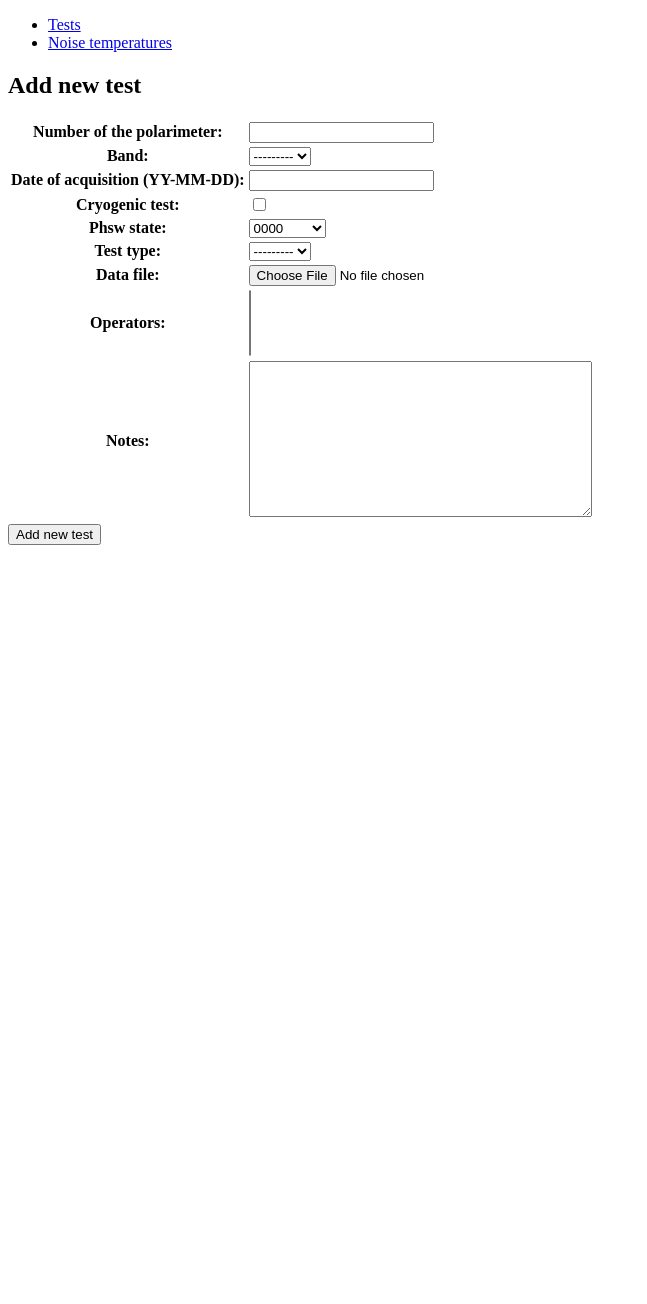
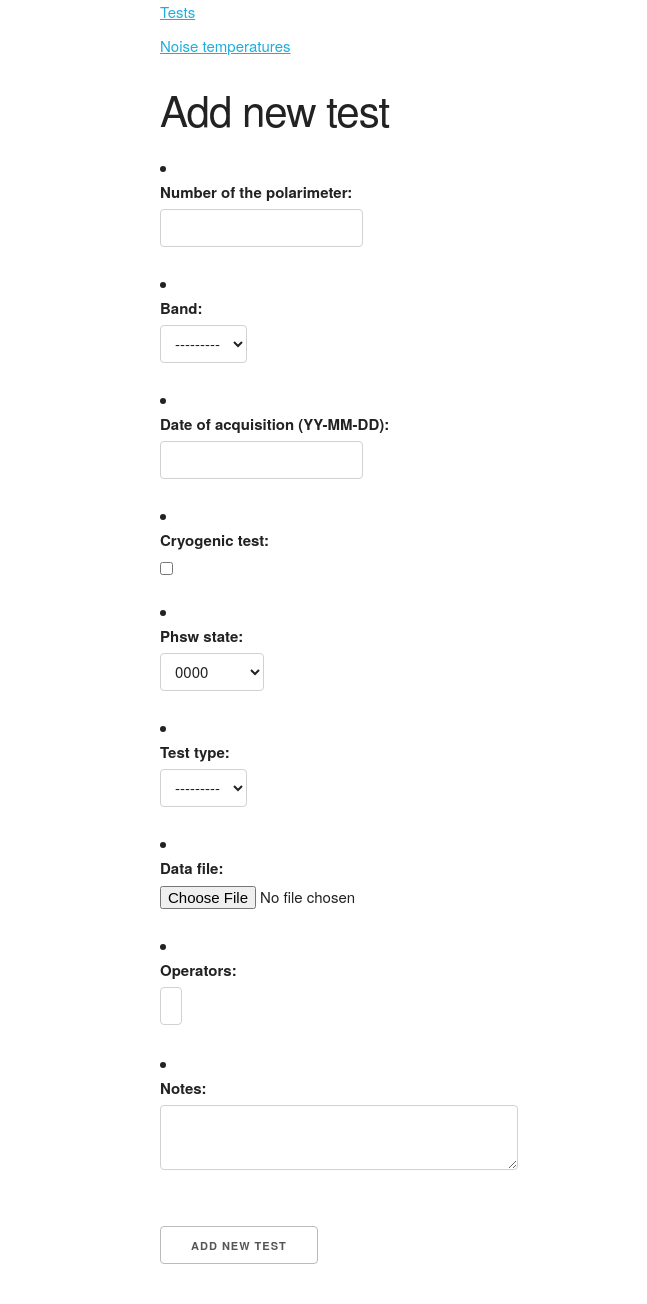
Before and after one commit to lspestrip/stdb2, a Django app: page /unittests/tests/create in a window 1280 px wide. Shown: the whole page, without its empty margins (0-647 px from the left). Before the commit the page ends 545 px from the top, so only its background shows below. Run offline with Django 3.2, Linux system fonts and the light colour scheme; data that the repository does not hold is empty.

Commit message:
Add basic CSS styling to a few pages

```diff
--- /dev/null
+++ b/unittests/static/unittests/skeleton.css
@@ -0,0 +1,418 @@
+/*
+* Skeleton V2.0.4
+* Copyright 2014, Dave Gamache
+* www.getskeleton.com
+* Free to use under the MIT license.
+* http://www.opensource.org/licenses/mit-license.php
+* 12/29/2014
+*/
+
+
+/* Table of contents
+––––––––––––––––––––––––––––––––––––––––––––––––––
+- Grid
+- Base Styles
+- Typography
+- Links
+- Buttons
+- Forms
+- Lists
+- Code
+- Tables
+- Spacing
+- Utilities
+- Clearing
+- Media Queries
+*/
+
+
+/* Grid
+–––––––––––––––––––––––––––––––––––––––––––––––––– */
+.container {
+  position: relative;
+  width: 100%;
+  max-width: 960px;
+  margin: 0 auto;
+  padding: 0 20px;
+  box-sizing: border-box; }
+.column,
+.columns {
+  width: 100%;
+  float: left;
+  box-sizing: border-box; }
+
+/* For devices larger than 400px */
+@media (min-width: 400px) {
+  .container {
+    width: 85%;
+    padding: 0; }
+}
+
+/* For devices larger than 550px */
+@media (min-width: 550px) {
+  .container {
+    width: 80%; }
+  .column,
+  .columns {
+    margin-left: 4%; }
+  .column:first-child,
+  .columns:first-child {
+    margin-left: 0; }
+
+  .one.column,
+  .one.columns                    { width: 4.66666666667%; }
+  .two.columns                    { width: 13.3333333333%; }
+  .three.columns                  { width: 22%;            }
+  .four.columns                   { width: 30.6666666667%; }
+  .five.columns                   { width: 39.3333333333%; }
+  .six.columns                    { width: 48%;            }
+  .seven.columns                  { width: 56.6666666667%; }
+  .eight.columns                  { width: 65.3333333333%; }
+  .nine.columns                   { width: 74.0%;          }
+  .ten.columns                    { width: 82.6666666667%; }
+  .eleven.columns                 { width: 91.3333333333%; }
+  .twelve.columns                 { width: 100%; margin-left: 0; }
+
+  .one-third.column               { width: 30.6666666667%; }
+  .two-thirds.column              { width: 65.3333333333%; }
+
+  .one-half.column                { width: 48%; }
+
+  /* Offsets */
+  .offset-by-one.column,
+  .offset-by-one.columns          { margin-left: 8.66666666667%; }
+  .offset-by-two.column,
+  .offset-by-two.columns          { margin-left: 17.3333333333%; }
+  .offset-by-three.column,
+  .offset-by-three.columns        { margin-left: 26%;            }
+  .offset-by-four.column,
+  .offset-by-four.columns         { margin-left: 34.6666666667%; }
+  .offset-by-five.column,
+  .offset-by-five.columns         { margin-left: 43.3333333333%; }
+  .offset-by-six.column,
+  .offset-by-six.columns          { margin-left: 52%;            }
+  .offset-by-seven.column,
+  .offset-by-seven.columns        { margin-left: 60.6666666667%; }
+  .offset-by-eight.column,
+  .offset-by-eight.columns        { margin-left: 69.3333333333%; }
+  .offset-by-nine.column,
+  .offset-by-nine.columns         { margin-left: 78.0%;          }
+  .offset-by-ten.column,
+  .offset-by-ten.columns          { margin-left: 86.6666666667%; }
+  .offset-by-eleven.column,
+  .offset-by-eleven.columns       { margin-left: 95.3333333333%; }
+
+  .offset-by-one-third.column,
+  .offset-by-one-third.columns    { margin-left: 34.6666666667%; }
+  .offset-by-two-thirds.column,
+  .offset-by-two-thirds.columns   { margin-left: 69.3333333333%; }
+
+  .offset-by-one-half.column,
+  .offset-by-one-half.columns     { margin-left: 52%; }
+
+}
+
+
+/* Base Styles
+–––––––––––––––––––––––––––––––––––––––––––––––––– */
+/* NOTE
+html is set to 62.5% so that all the REM measurements throughout Skeleton
+are based on 10px sizing. So basically 1.5rem = 15px :) */
+html {
+  font-size: 62.5%; }
+body {
+  font-size: 1.5em; /* currently ems cause chrome bug misinterpreting rems on body element */
+  line-height: 1.6;
+  font-weight: 400;
+  font-family: "Raleway", "HelveticaNeue", "Helvetica Neue", Helvetica, Arial, sans-serif;
+  color: #222; }
+
+
+/* Typography
+–––––––––––––––––––––––––––––––––––––––––––––––––– */
+h1, h2, h3, h4, h5, h6 {
+  margin-top: 0;
+  margin-bottom: 2rem;
+  font-weight: 300; }
+h1 { font-size: 4.0rem; line-height: 1.2;  letter-spacing: -.1rem;}
+h2 { font-size: 3.6rem; line-height: 1.25; letter-spacing: -.1rem; }
+h3 { font-size: 3.0rem; line-height: 1.3;  letter-spacing: -.1rem; }
+h4 { font-size: 2.4rem; line-height: 1.35; letter-spacing: -.08rem; }
+h5 { font-size: 1.8rem; line-height: 1.5;  letter-spacing: -.05rem; }
+h6 { font-size: 1.5rem; line-height: 1.6;  letter-spacing: 0; }
+
+/* Larger than phablet */
+@media (min-width: 550px) {
+  h1 { font-size: 5.0rem; }
+  h2 { font-size: 4.2rem; }
+  h3 { font-size: 3.6rem; }
+  h4 { font-size: 3.0rem; }
+  h5 { font-size: 2.4rem; }
+  h6 { font-size: 1.5rem; }
+}
+
+p {
+  margin-top: 0; }
+
+
+/* Links
+–––––––––––––––––––––––––––––––––––––––––––––––––– */
+a {
+  color: #1EAEDB; }
+a:hover {
+  color: #0FA0CE; }
+
+
+/* Buttons
+–––––––––––––––––––––––––––––––––––––––––––––––––– */
+.button,
+button,
+input[type="submit"],
+input[type="reset"],
+input[type="button"] {
+  display: inline-block;
+  height: 38px;
+  padding: 0 30px;
+  color: #555;
+  text-align: center;
+  font-size: 11px;
+  font-weight: 600;
+  line-height: 38px;
+  letter-spacing: .1rem;
+  text-transform: uppercase;
+  text-decoration: none;
+  white-space: nowrap;
+  background-color: transparent;
+  border-radius: 4px;
+  border: 1px solid #bbb;
+  cursor: pointer;
+  box-sizing: border-box; }
+.button:hover,
+button:hover,
+input[type="submit"]:hover,
+input[type="reset"]:hover,
+input[type="button"]:hover,
+.button:focus,
+button:focus,
+input[type="submit"]:focus,
+input[type="reset"]:focus,
+input[type="button"]:focus {
+  color: #333;
+  border-color: #888;
+  outline: 0; }
+.button.button-primary,
+button.button-primary,
+input[type="submit"].button-primary,
+input[type="reset"].button-primary,
+input[type="button"].button-primary {
+  color: #FFF;
+  background-color: #33C3F0;
+  border-color: #33C3F0; }
+.button.button-primary:hover,
+button.button-primary:hover,
+input[type="submit"].button-primary:hover,
+input[type="reset"].button-primary:hover,
+input[type="button"].button-primary:hover,
+.button.button-primary:focus,
+button.button-primary:focus,
+input[type="submit"].button-primary:focus,
+input[type="reset"].button-primary:focus,
+input[type="button"].button-primary:focus {
+  color: #FFF;
+  background-color: #1EAEDB;
+  border-color: #1EAEDB; }
+
+
+/* Forms
+–––––––––––––––––––––––––––––––––––––––––––––––––– */
+input[type="email"],
+input[type="number"],
+input[type="search"],
+input[type="text"],
+input[type="tel"],
+input[type="url"],
+input[type="password"],
+textarea,
+select {
+  height: 38px;
+  padding: 6px 10px; /* The 6px vertically centers text on FF, ignored by Webkit */
+  background-color: #fff;
+  border: 1px solid #D1D1D1;
+  border-radius: 4px;
+  box-shadow: none;
+  box-sizing: border-box; }
+/* Removes awkward default styles on some inputs for iOS */
+input[type="email"],
+input[type="number"],
+input[type="search"],
+input[type="text"],
+input[type="tel"],
+input[type="url"],
+input[type="password"],
+textarea {
+  -webkit-appearance: none;
+     -moz-appearance: none;
+          appearance: none; }
+textarea {
+  min-height: 65px;
+  padding-top: 6px;
+  padding-bottom: 6px; }
+input[type="email"]:focus,
+input[type="number"]:focus,
+input[type="search"]:focus,
+input[type="text"]:focus,
+input[type="tel"]:focus,
+input[type="url"]:focus,
+input[type="password"]:focus,
+textarea:focus,
+select:focus {
+  border: 1px solid #33C3F0;
+  outline: 0; }
+label,
+legend {
+  display: block;
+  margin-bottom: .5rem;
+  font-weight: 600; }
+fieldset {
+  padding: 0;
+  border-width: 0; }
+input[type="checkbox"],
+input[type="radio"] {
+  display: inline; }
+label > .label-body {
+  display: inline-block;
+  margin-left: .5rem;
+  font-weight: normal; }
+
+
+/* Lists
+–––––––––––––––––––––––––––––––––––––––––––––––––– */
+ul {
+  list-style: circle inside; }
+ol {
+  list-style: decimal inside; }
+ol, ul {
+  padding-left: 0;
+  margin-top: 0; }
+ul ul,
+ul ol,
+ol ol,
+ol ul {
+  margin: 1.5rem 0 1.5rem 3rem;
+  font-size: 90%; }
+li {
+  margin-bottom: 1rem; }
+
+
+/* Code
+–––––––––––––––––––––––––––––––––––––––––––––––––– */
+code {
+  padding: .2rem .5rem;
+  margin: 0 .2rem;
+  font-size: 90%;
+  white-space: nowrap;
+  background: #F1F1F1;
+  border: 1px solid #E1E1E1;
+  border-radius: 4px; }
+pre > code {
+  display: block;
+  padding: 1rem 1.5rem;
+  white-space: pre; }
+
+
+/* Tables
+–––––––––––––––––––––––––––––––––––––––––––––––––– */
+th,
+td {
+  padding: 12px 15px;
+  text-align: left;
+  border-bottom: 1px solid #E1E1E1; }
+th:first-child,
+td:first-child {
+  padding-left: 0; }
+th:last-child,
+td:last-child {
+  padding-right: 0; }
+
+
+/* Spacing
+–––––––––––––––––––––––––––––––––––––––––––––––––– */
+button,
+.button {
+  margin-bottom: 1rem; }
+input,
+textarea,
+select,
+fieldset {
+  margin-bottom: 1.5rem; }
+pre,
+blockquote,
+dl,
+figure,
+table,
+p,
+ul,
+ol,
+form {
+  margin-bottom: 2.5rem; }
+
+
+/* Utilities
+–––––––––––––––––––––––––––––––––––––––––––––––––– */
+.u-full-width {
+  width: 100%;
+  box-sizing: border-box; }
+.u-max-full-width {
+  max-width: 100%;
+  box-sizing: border-box; }
+.u-pull-right {
+  float: right; }
+.u-pull-left {
+  float: left; }
+
+
+/* Misc
+–––––––––––––––––––––––––––––––––––––––––––––––––– */
+hr {
+  margin-top: 3rem;
+  margin-bottom: 3.5rem;
+  border-width: 0;
+  border-top: 1px solid #E1E1E1; }
+
+
+/* Clearing
+–––––––––––––––––––––––––––––––––––––––––––––––––– */
+
+/* Self Clearing Goodness */
+.container:after,
+.row:after,
+.u-cf {
+  content: "";
+  display: table;
+  clear: both; }
+
+
+/* Media Queries
+–––––––––––––––––––––––––––––––––––––––––––––––––– */
+/*
+Note: The best way to structure the use of media queries is to create the queries
+near the relevant code. For example, if you wanted to change the styles for buttons
+on small devices, paste the mobile query code up in the buttons section and style it
+there.
+*/
+
+
+/* Larger than mobile */
+@media (min-width: 400px) {}
+
+/* Larger than phablet (also point when grid becomes active) */
+@media (min-width: 550px) {}
+
+/* Larger than tablet */
+@media (min-width: 750px) {}
+
+/* Larger than desktop */
+@media (min-width: 1000px) {}
+
+/* Larger than Desktop HD */
+@media (min-width: 1200px) {}
--- /dev/null
+++ b/unittests/static/unittests/style.css
@@ -0,0 +1,3 @@
+div#action-bar > ul {
+    list-style-type: none;
+}
--- a/unittests/templates/unittests/base.html
+++ b/unittests/templates/unittests/base.html
@@ -13,7 +13,14 @@
     <!-- Meta Description -->
     <meta name="description" content="LSPE/Strip database of the tests done on the polarimetric units">
 
+    {% block head %}
+    <link rel="stylesheet" type="text/css" href="{% static 'unittests/normalize.css' %}"/>
+    <link rel="stylesheet" type="text/css" href="{% static 'unittests/skeleton.css' %}"/>
+    <link rel="stylesheet" type="text/css" href="{% static 'unittests/style.css' %}"/>
+    {% endblock %}
+
     <body>
+        <div class="container">
             {% block action_bar %}
             <div id="action-bar">
                 <ul>
@@ -27,5 +34,6 @@
 
             {% block contents %}
             {% endblock %}
+        </div>
     </body>
 </html>
--- a/unittests/templates/unittests/polarimetertest_create.html
+++ b/unittests/templates/unittests/polarimetertest_create.html
@@ -9,7 +9,7 @@ LSPE/Strip DB: Add new test
 <form method="POST" enctype="multipart/form-data">
     {% csrf_token %}
     <table id="add-test-table">
-        {{ form.as_table }}
+        {{ form.as_ul }}
     </table>
 
     <input type="submit" value="Add new test"/>
--- a/unittests/templates/unittests/polarimetertest_list.html
+++ b/unittests/templates/unittests/polarimetertest_list.html
@@ -9,8 +9,9 @@ LSPE/Strip DB: List of tests
 {% endblock %}
 
 {% block contents %}
+<div class="row">
+    <div class="one-half column" style="margin-top: 1em">
         <h1>Polarimetric unit tests</h1>
-
         <p>Number of tests in the database: {{ tests | length }}</p>
 
         {% if tests %}
@@ -28,4 +29,7 @@ LSPE/Strip DB: List of tests
             {% endfor %}
         </table>
         {% endif %}
+    </div>
+</div>
+
 {% endblock %}
```
Also changed, not shown: unittests/templates/unittests/polarimetertest_details.html (+38 -25 lines), unittests/static/unittests/normalize.css (added). Lines whose indentation alone changed are shown as unchanged.
